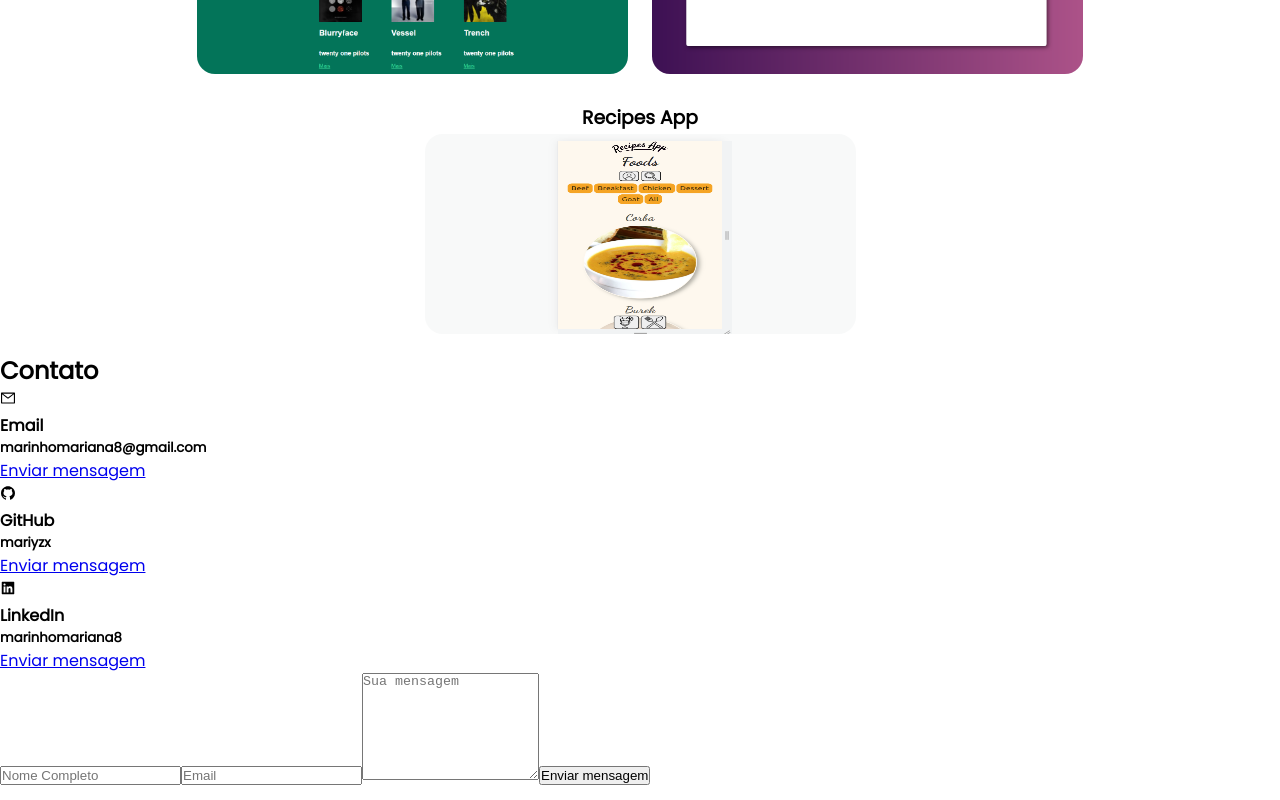
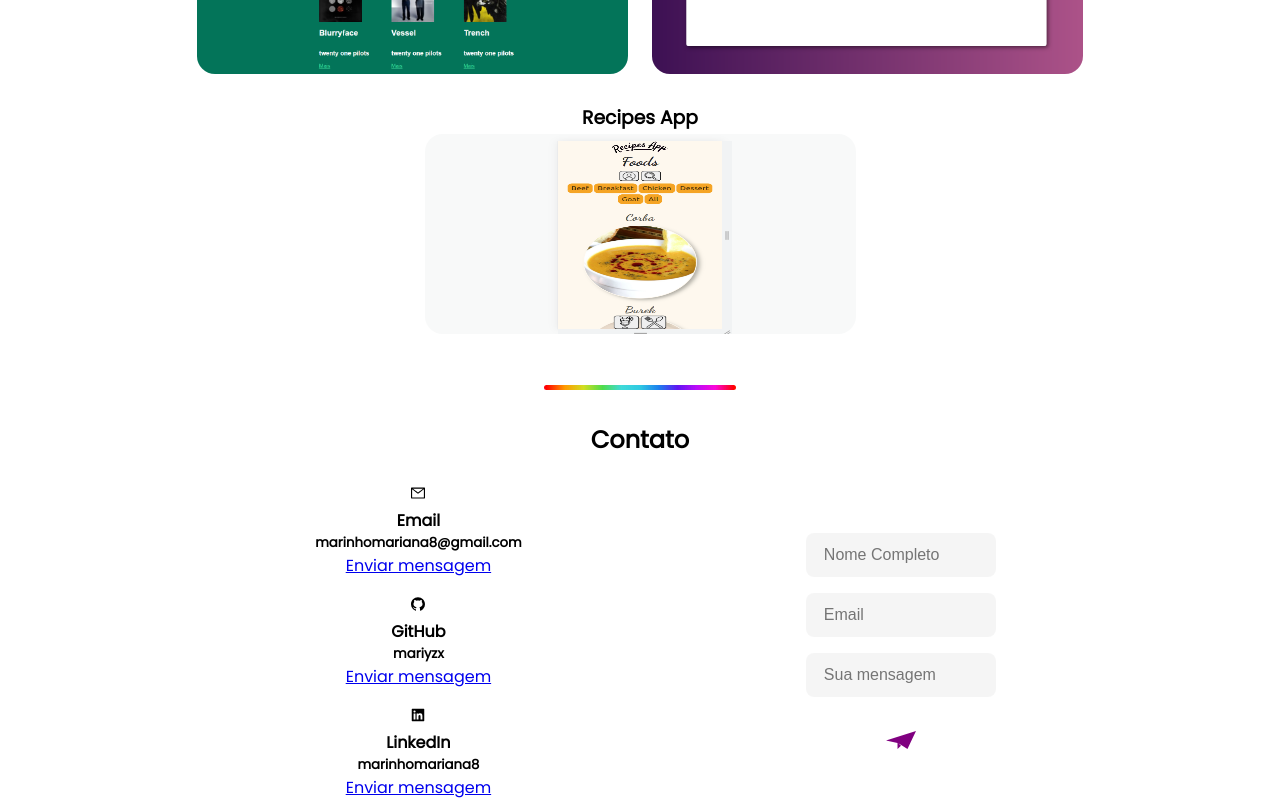
Before and after one commit to mariyzx/portfolio, a React (Create React App) app: page / in a window 1280 px wide. Shown: the part 1034-1834 px from the top of the page. Built offline with nearby package versions, Linux system fonts and the light colour scheme.

Commit message:
Estilizando sessão de contato

```diff
--- a/src/pages/Contato.jsx
+++ b/src/pages/Contato.jsx
@@ -1,40 +1,45 @@
 import React from 'react';
 import { AiOutlineMail, AiFillGithub, AiFillLinkedin } from 'react-icons/ai';
+import { SiMinutemailer } from 'react-icons/si'
+import { Button } from '../styles/components/Button';
+import { DivContact, MainContact } from '../styles/components/Contact';
+import { Divider } from '../styles/components/Divider';
 
 class Contato extends React.Component {
   render() {
     return (
-      <section id="contato">
+      <MainContact>
+        <Divider></Divider>
         <h2>Contato</h2>
-       <div className="container contact_container">
-        <div className="contact_options">
-          <article className="contact_option">
-            <AiOutlineMail className="contact_option_icon" />
+        <div>
+          <DivContact>
+            <article>
+              <AiOutlineMail />
               <h4>Email</h4>
               <h5>marinhomariana8@gmail.com</h5>
               <a href="mailto:marinhomariana8@gmail.com" target="_blank" rel="noreferrer">Enviar mensagem</a>
             </article>
-          <article className="contact_option">
-            <AiFillGithub className="contact_option_icon" />
+            <article>
+              <AiFillGithub />
               <h4>GitHub</h4>
               <h5>mariyzx</h5>
               <a href="https://github.com/mariyzx" target="_blank" rel="noreferrer">Enviar mensagem</a>
             </article>
-          <article className="contact_option">
-            <AiFillLinkedin className="contact_option_icon" />
+            <article>
+              <AiFillLinkedin />
               <h4>LinkedIn</h4>
               <h5>marinhomariana8</h5>
               <a href="https://www.linkedin.com/in/marinhomariana8/" target="_blank" rel="noreferrer">Enviar mensagem</a>
             </article>
-        </div>
+          </DivContact>
           <form action="https://formsubmit.co/6017a703556f84b48d26de2cc13ee0ae" method="POST">
             <input type="text" name="name" placeholder="Nome Completo" required />
             <input type="email" name="email" placeholder="Email" required />
-          <textarea name="mensagem" rows="7" placeholder="Sua mensagem" required></textarea>
-          <button type="submit" className="btn btn-primary">Enviar mensagem</button>
+            <input type="text" name="mensagem" rows="7" placeholder="Sua mensagem" required></input>
+            <Button type="submit"><SiMinutemailer /></Button>
           </form>
         </div>
-      </section>
+      </MainContact>
     )
   }
 }
--- a/src/styles/components/Button.js
+++ b/src/styles/components/Button.js
@@ -2,7 +2,6 @@ import styled from "styled-components";
 
 export const Button = styled.button`
   background: none;
-	color: inherit;
 	border: none;
 	padding: 0;
 	font: inherit;
--- /dev/null
+++ b/src/styles/components/Contact.js
@@ -0,0 +1,50 @@
+import styled from "styled-components";
+
+export const MainContact = styled.section`
+  text-align: center;
+
+  div {
+    display: flex;
+    margin-top: 13px;
+    justify-content: space-evenly;
+    align-items: center;
+  }
+
+  form {
+    margin-top: 13px;
+    display: flex;
+    gap: 1rem;
+    flex-direction: column;
+    justify-content: center;
+    align-items: center;
+    width: 10%;
+    margin-top: 30px;
+  }
+
+
+  form > input, form > textarea {
+    max-width: 190px;
+    height: 44px;
+    background-color: #05060f0a;
+    border-radius: .5rem;
+    padding: 0 1rem;
+    border: 2px solid transparent;
+    font-size: 1rem;
+    resize: none;
+    transition: border-color .3s cubic-bezier(.25,.01,.25,1) 0s, color .3s cubic-bezier(.25,.01,.25,1) 0s,background .2s cubic-bezier(.25,.01,.25,1) 0s;
+  }
+
+  form > input:focus {
+    border-color: purple;
+    outline: none;
+  }
+
+`
+
+export const DivContact = styled.div`
+    display: flex;
+    justify-content: center;
+    align-items: center;
+    flex-direction: column;
+    gap: 1rem;
+`
--- /dev/null
+++ b/src/styles/components/Divider.js
@@ -0,0 +1,25 @@
+import styled from "styled-components";
+
+export const Divider = styled.hr`
+  width: 15%;
+  margin: auto;
+  margin-bottom: 2rem;
+  margin-top: 2rem;
+  height: 5px;
+  border: 2px solid transparent;
+  border-radius: 10px;
+  background: linear-gradient(
+      90deg,
+      rgba(255, 0, 0, 1) 0%,
+      rgba(255, 154, 0, 1) 10%,
+      rgba(208, 222, 33, 1) 20%,
+      rgba(79, 220, 74, 1) 30%,
+      rgba(63, 218, 216, 1) 40%,
+      rgba(47, 201, 226, 1) 50%,
+      rgba(28, 127, 238, 1) 60%,
+      rgba(95, 21, 242, 1) 70%,
+      rgba(186, 12, 248, 1) 80%,
+      rgba(251, 7, 217, 1) 90%,
+      rgba(255, 0, 0, 1) 100%
+  );
+`
```
Also changed, not shown: src/components/Footer.jsx (added). Lines whose indentation alone changed are shown as unchanged.
